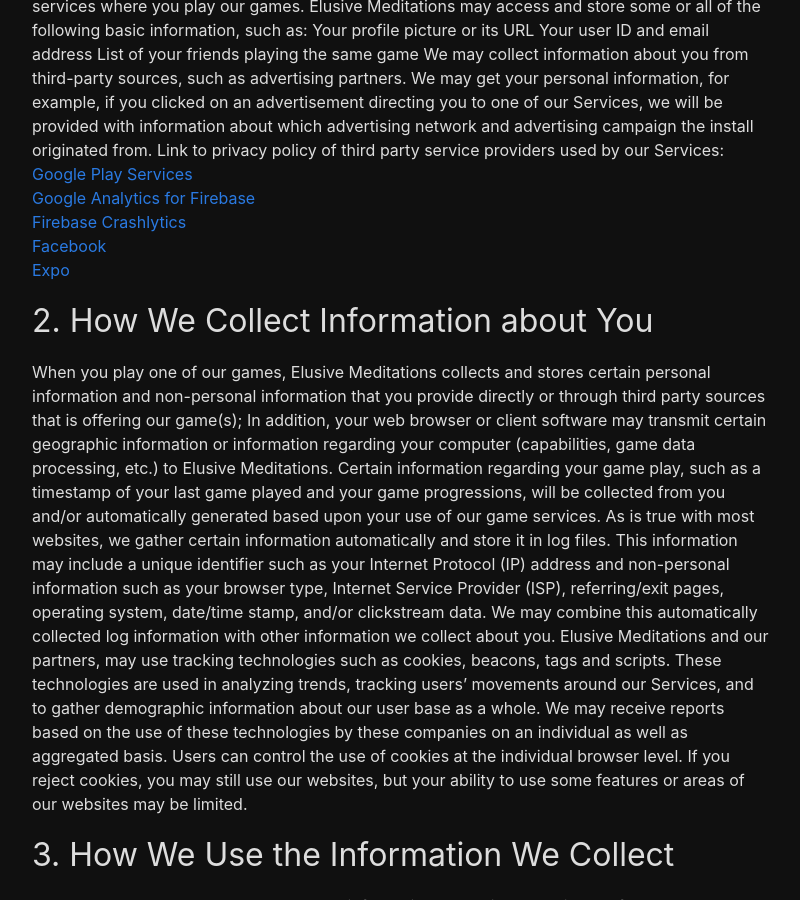
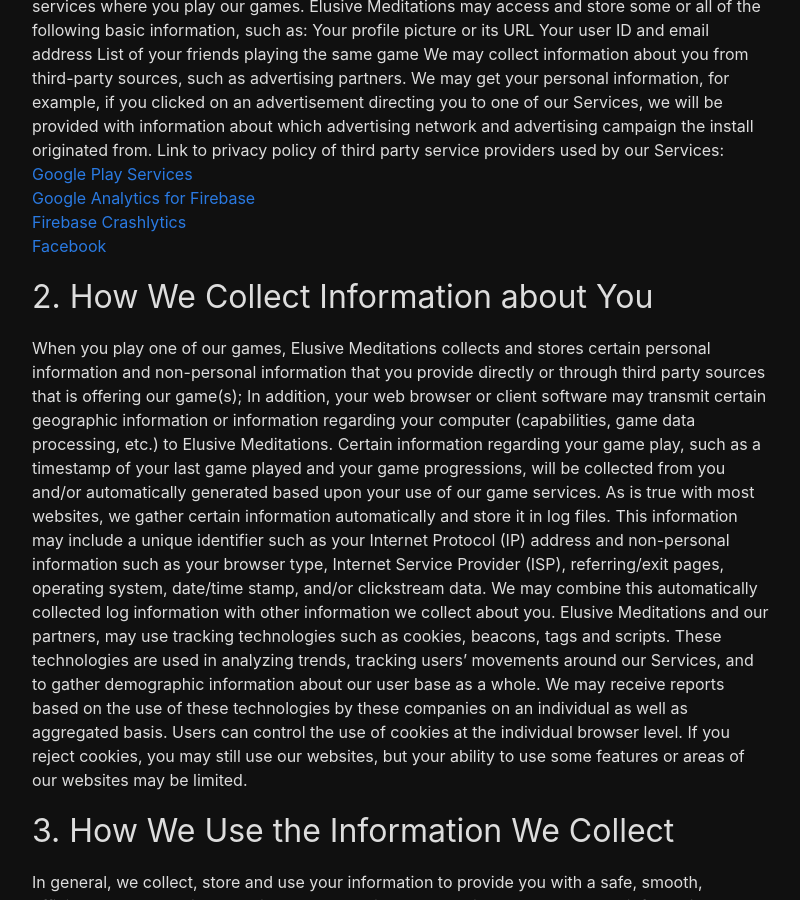
Before and after one commit to DoganCK/em, a Jekyll site: the page built from privacy.md, in a window 1280 px wide and 900 px high, scrolled down 1805 px. Shown: the whole window, without its empty margins (238-1038 px from the left). Built offline with Jekyll 4.4.1, drawn with Linux system fonts in a browser that asks for light colours.

Commit message:
expo removed from policy

```diff
--- a/privacy.md
+++ b/privacy.md
@@ -47,7 +47,6 @@
 [Google Analytics for Firebase](https://firebase.google.com/policies/analytics)
 [Firebase Crashlytics](https://firebase.google.com/support/privacy/)
 [Facebook](https://www.facebook.com/about/privacy/update/printable)
-[Expo](https://expo.io/privacy)
 
 ## 2. How We Collect Information about You
 When you play one of our games, Elusive Meditations collects and stores certain personal information and non-personal information that you provide directly or through third party sources that is offering our game(s); In addition, your web browser or client software may transmit certain geographic information or information regarding your computer (capabilities, game data processing, etc.) to Elusive Meditations. Certain information regarding your game play, such as a timestamp of your last game played and your game progressions, will be collected from you and/or automatically generated based upon your use of our game services.
```
